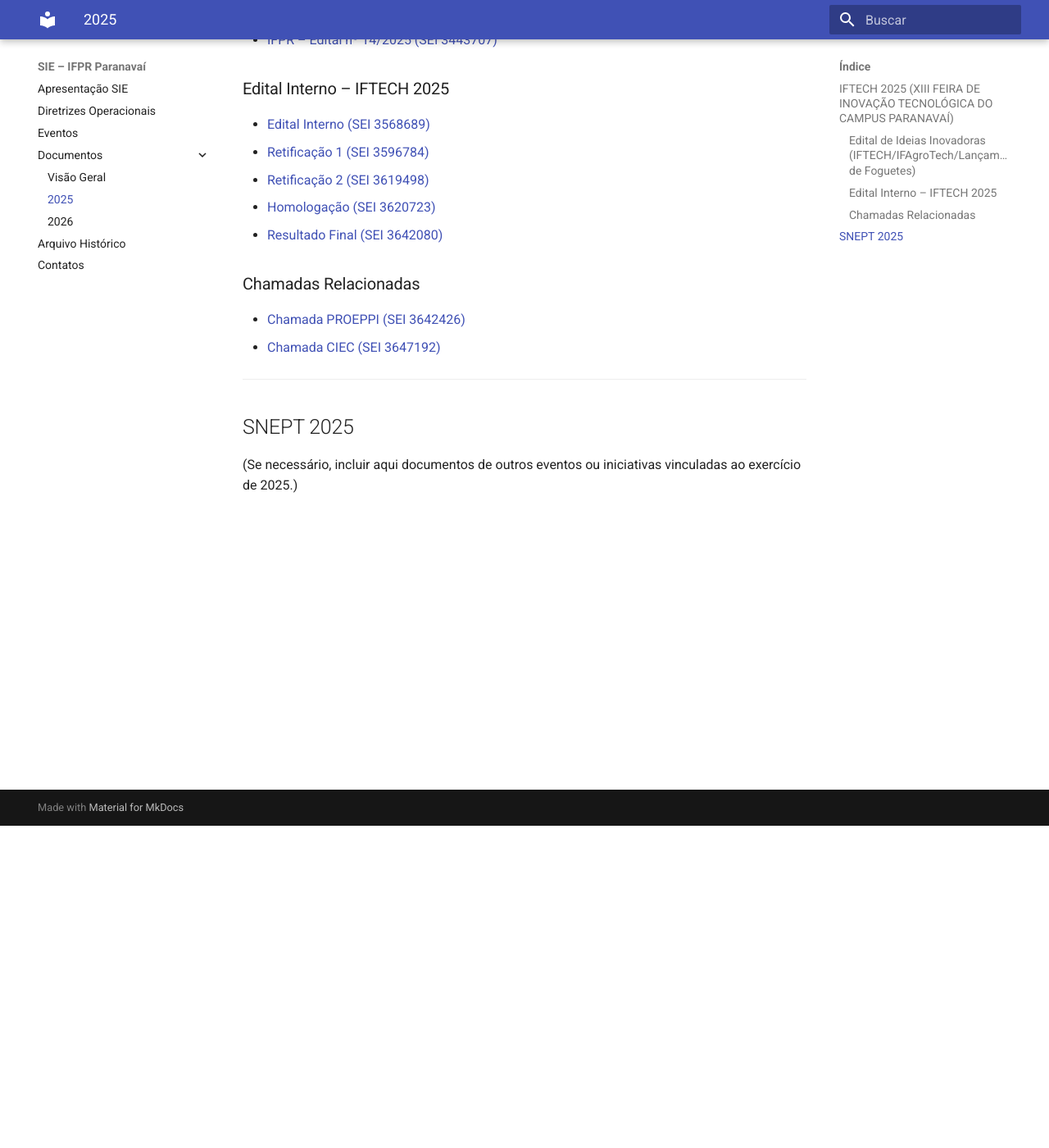
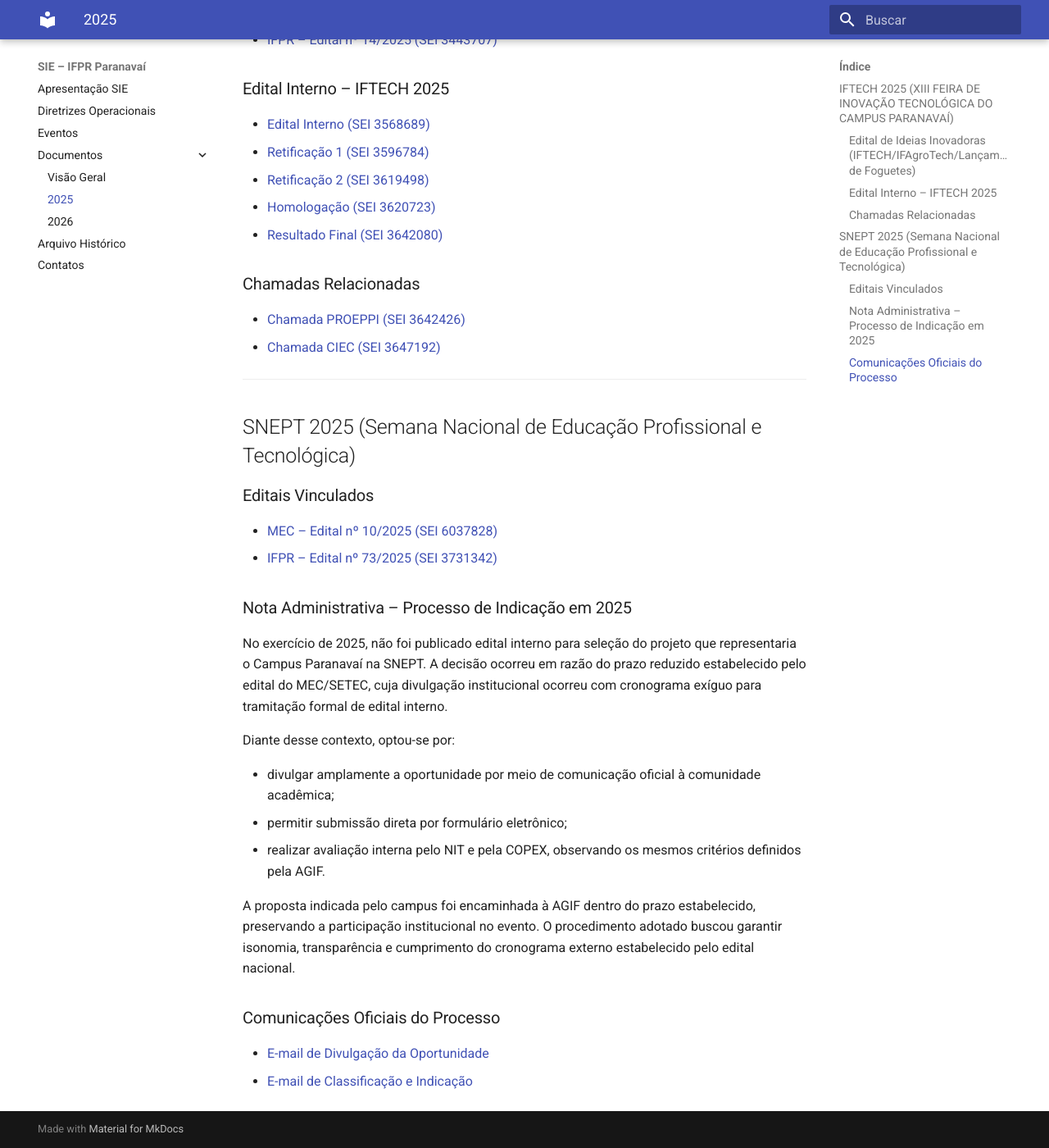
Before and after one commit to ifpr-sie-paranavai/dossie, an MkDocs documentation site: the page built from docs/docs2025.md, in a window 1280 px wide and 1400 px high, scrolled down 393 px. Shown: the whole window at 82% size. Built offline with MkDocs 1.6.1 and Material for MkDocs 9.7.7, drawn with Linux system fonts in a browser that asks for light colours.

Commit message:
Update docs2025.md

```diff
--- a/docs/docs2025.md
+++ b/docs/docs2025.md
@@ -25,6 +25,26 @@ Reúne os documentos produzidos pela SIE/NIT no exercício de 2025, organizados
 
 ---
 
-## SNEPT 2025
+## SNEPT 2025 (Semana Nacional de Educação Profissional e Tecnológica)
 
-(Se necessário, incluir aqui documentos de outros eventos ou iniciativas vinculadas ao exercício de 2025.)
+### Editais Vinculados
+
+- [MEC – Edital nº 10/2025 (SEI 6037828)](arquivos/MEC_Edital_10_2025_SNEPT_SEI_6037828.pdf)
+- [IFPR – Edital nº 73/2025 (SEI 3731342)](arquivos/IFPR_Edital_73_2025_SNEPT_SEI_3731342.pdf)
+
+### Nota Administrativa – Processo de Indicação em 2025
+
+No exercício de 2025, não foi publicado edital interno para seleção do projeto que representaria o Campus Paranavaí na SNEPT. A decisão ocorreu em razão do prazo reduzido estabelecido pelo edital do MEC/SETEC, cuja divulgação institucional ocorreu com cronograma exíguo para tramitação formal de edital interno.
+
+Diante desse contexto, optou-se por:
+
+- divulgar amplamente a oportunidade por meio de comunicação oficial à comunidade acadêmica;
+- permitir submissão direta por formulário eletrônico;
+- realizar avaliação interna pelo NIT e pela COPEX, observando os mesmos critérios definidos pela AGIF.
+
+A proposta indicada pelo campus foi encaminhada à AGIF dentro do prazo estabelecido, preservando a participação institucional no evento. O procedimento adotado buscou garantir isonomia, transparência e cumprimento do cronograma externo estabelecido pelo edital nacional.
+
+### Comunicações Oficiais do Processo
+
+- [E-mail de Divulgação da Oportunidade](arquivos/SNEPT_2025_Email_Divulgacao.pdf)
+- [E-mail de Classificação e Indicação](arquivos/SNEPT_2025_Email_Classificacao.pdf)
```
